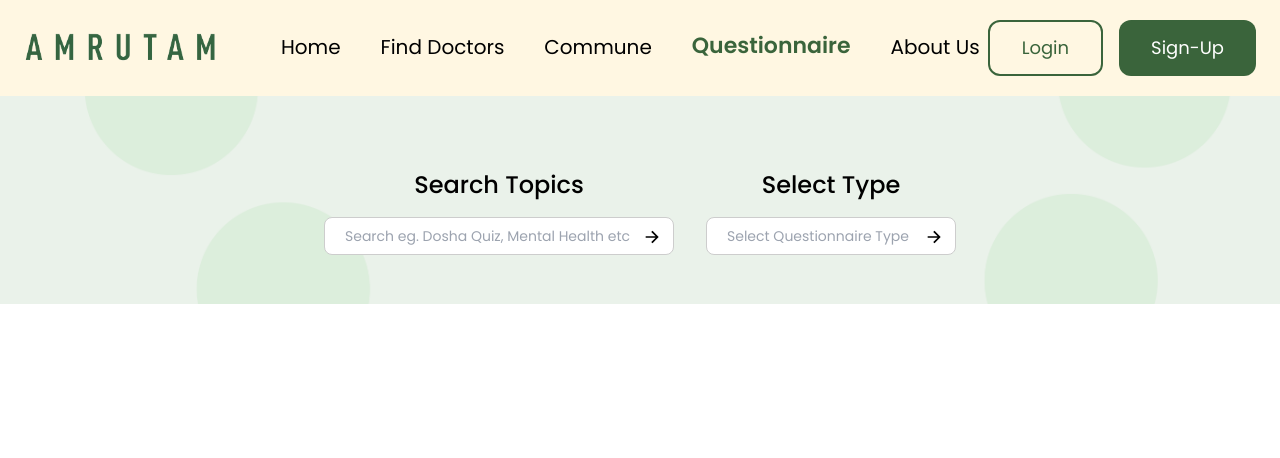
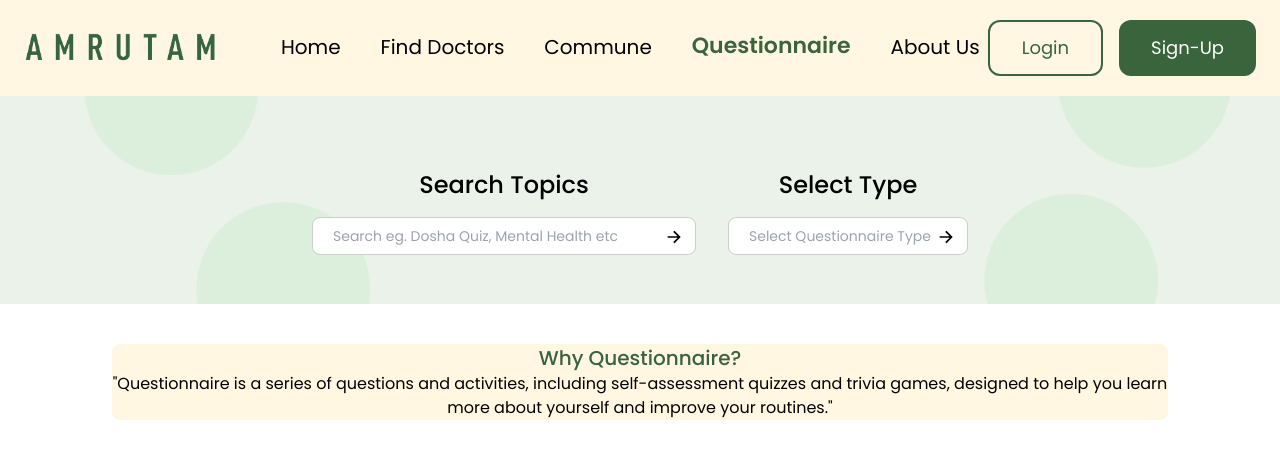
Before and after one commit to Abdullah-Al-Mehmud/AmrutamConsumerApp, a React (Vite) app: page /questionnaire in a window 1280 px wide. Shown: the top 458 px of the page. Built offline with nearby package versions, Linux system fonts and the light colour scheme.

Commit message:
added why quitionree section

```diff
--- a/src/pages/Questionnaire/Questionnaire.jsx
+++ b/src/pages/Questionnaire/Questionnaire.jsx
@@ -1,9 +1,11 @@
 import QuestionnaireHero from "./QuestionnaireHero";
+import WhyQuestionnaire from "./WhyQuestionnaire";
 
 const Questionnaire = () => {
   return (
     <div>
       <QuestionnaireHero />
+      <WhyQuestionnaire />
     </div>
   );
 };
--- a/src/pages/Questionnaire/QuestionnaireHero.jsx
+++ b/src/pages/Questionnaire/QuestionnaireHero.jsx
@@ -3,7 +3,7 @@ const QuestionnaireHero = () => {
   return (
     <div>
       <div className="h-52  bg-[url('./assets/QuestionnaireBg.png')] bg-cover bg-center bg-no-repeat">
-        <div className="flex justify-center items-center text-center h-full px-4  ">
+        <div className="flex  justify-center items-center text-center h-full">
           <div className=" pt-6">
             <h1 className="text-center font-medium md:text-2xl">
               Search Topics
@@ -13,7 +13,7 @@ const QuestionnaireHero = () => {
               <input
                 type="text"
                 placeholder="Search eg. Dosha Quiz, Mental Health etc"
-                className="md:mt-4 mt-2 lg:w-[350px] px-5 py-[8px] rounded-lg md:text-sm text-xs outline-none border-[1.5px] border-[#cdcdcd]"
+                className="md:mt-4 mt-2 lg:w-96 px-5 py-[8px] rounded-lg md:text-sm text-xs outline-none border-[1.5px] border-[#cdcdcd]"
               />
             </div>
           </div>
@@ -26,7 +26,7 @@ const QuestionnaireHero = () => {
               <input
                 type="text"
                 placeholder="Select Questionnaire Type"
-                className="md:mt-4 mt-2 px-5 lg:w-[250px] py-[8px] md:text-sm text-xs rounded-lg outline-none border-[1.5px] border-[#cdcdcd]"
+                className="md:mt-4 mt-2 px-5 lg:w-60  py-[8px] md:text-sm text-xs rounded-lg outline-none border-[1.5px] border-[#cdcdcd]"
               />
             </div>
           </div>
--- /dev/null
+++ b/src/pages/Questionnaire/WhyQuestionnaire.jsx
@@ -0,0 +1,16 @@
+const WhyQuestionnaire = () => {
+  return (
+    <div>
+      <div className="bg-[#fff7e2] mx-28 my-10 rounded-lg text-center">
+        <h1 className="text-xl font-medium text-[#3a643b]">Why Questionnaire?</h1>
+        <p>
+          {` "Questionnaire is a series of questions and activities, including
+          self-assessment quizzes and trivia games, designed to help you learn
+          more about yourself and improve your routines."`}
+        </p>
+      </div>
+    </div>
+  );
+};
+
+export default WhyQuestionnaire;
```
